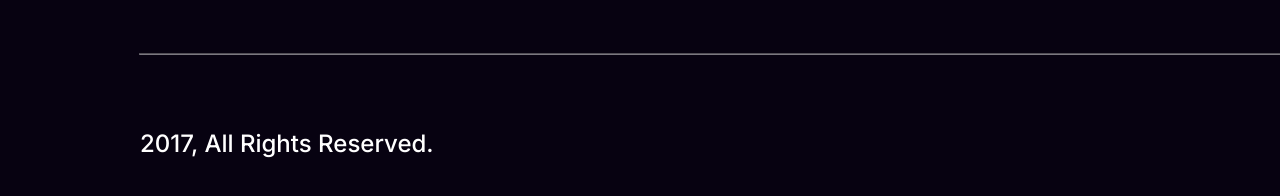
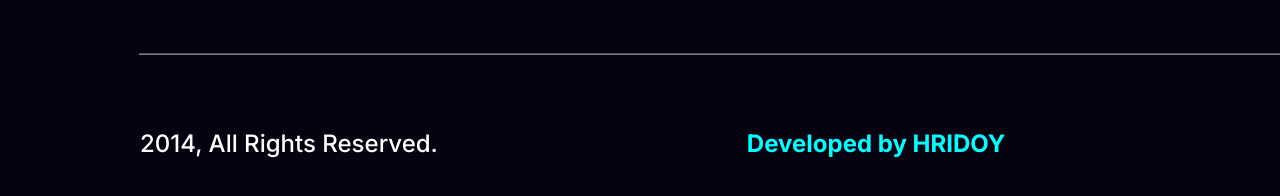
Before and after one commit to hkhridoy17/new-year-celebration-offer, a plain HTML site: page index.html in a window 1280 px wide. Shown: the part 6905-7101 px from the top of the page. Drawn offline with Linux system fonts and the light colour scheme.

Commit message:
developer name added in footer

```diff
--- a/index.html
+++ b/index.html
@@ -167,7 +167,8 @@
         </div>
         <hr />
         <div class="footer-row-3">
-          <p>2017, All Rights Reserved.</p>
+          <p>2014, All Rights Reserved.</p>
+          <p style="color: aqua; font-weight: bold">Developed by HRIDOY</p>
           <p>Unsubscribe</p>
         </div>
       </div>
```
